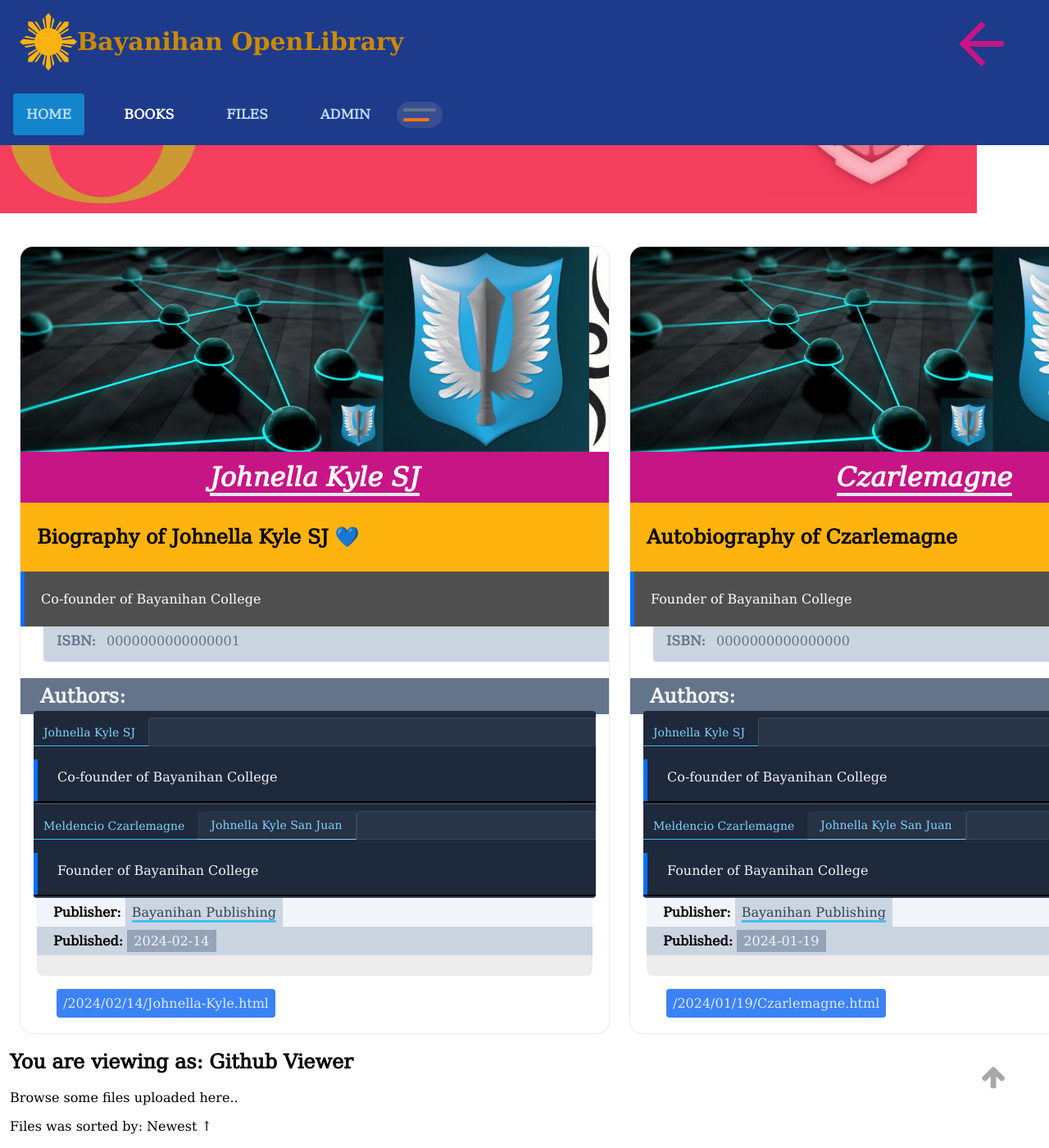
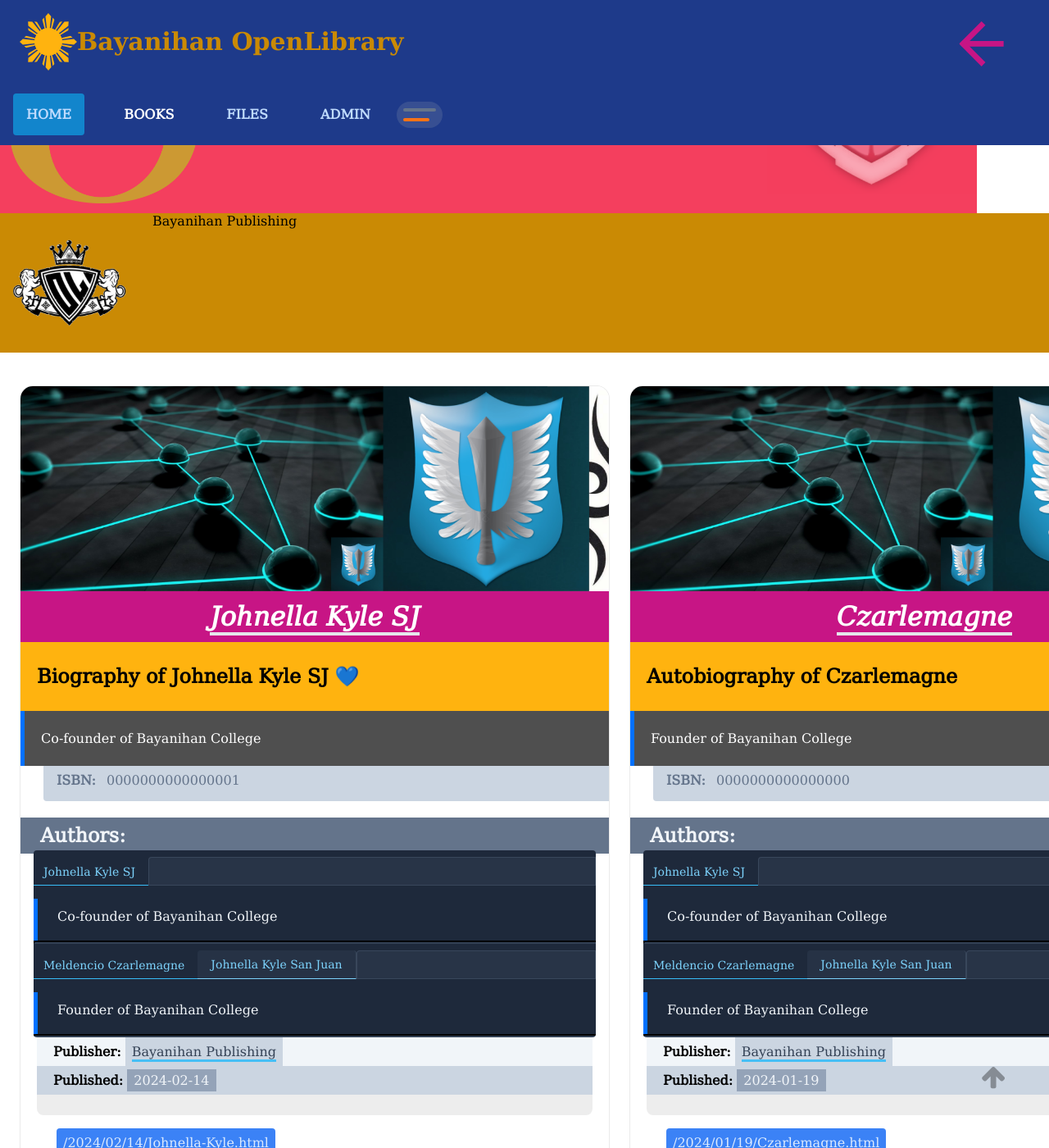
Before and after one commit to jk-sanjuan/jk-sanjuan.github.io, a Jekyll site: the page built from all-in-one.html, in a window 1280 px wide and 1400 px high, scrolled down 785 px. Shown: the whole window at 82% size. Built offline with Jekyll 4.4.1, drawn with Linux system fonts in a browser that asks for light colours.

Commit message:
[0.1.14.1] (books.html, contact-us.html, storage.html)
+ add page header (new + background)

```diff
--- a/_includes/books.html
+++ b/_includes/books.html
@@ -6,7 +6,12 @@
 </style>
 
 <!-- List the available books -->
-<div class="mx-auto">
+<div class="[font-size:2.1rem] bg-yellow-600 py-5 flex h-[97px] page-header">
+  <img src="/assets/images/biomew/OL_BP.png" class="h-[170px] [position:relative] -top-[44px]" alt="OpenLibrary Publishing">
+  <span class="ml-4 mt-[20px]">Bayanihan Publishing</span>
+</div>
+
+<div class="mx-auto mb-6">
   <ul class="flex ml-6">
   {% for post in site.posts %}
     <li>
--- a/_includes/contact-us.html
+++ b/_includes/contact-us.html
@@ -17,10 +17,15 @@
   }
 </style>
 
+<div class="[font-size:2.1rem] bg-yellow-600 py-5 flex h-[97px] page-header">
+  <div class="-mt-[30px] ol-icon bg-sz-128 bg-no-repeat group-hover:[animation:rotation_850ms_ease-in] w-[128px] h-[128px]"></div>
+  <div class="flex items-center [color:burlywood]">Bayanihan OpenLibrary</div>
+</div>
+
 <main class="ml-3">
-  <h1>Bayanihan OpenLibrary</h1>
-  <dl>
-    <dt class="text-[1.2em] font-bold [font-family:sans-serif] roboto-thin">FOUNDER</dt>
+  <dl class="bg-[blanchedalmond] mr-[20px] pb-[12px] founding-box">
+    <dt class="text-[1.2em] font-bold [font-family:sans-serif] roboto-thin bg-[#cecece] p-[20px] -mr-[4px]"
+    >FOUNDER</dt>
     <dd class="pt-3 text-pink-600 font-semibold"><span id="jksj" class="bg-yellow-400 rounded-sm border border-solid p-1
     w-[21ch] text-center inline-block hover:bg-[mediumvioletred] hover:text-white hover:cursor-pointer"></span></dd>
     <dd>
--- a/_includes/storage.html
+++ b/_includes/storage.html
@@ -1,3 +1,9 @@
+<div class="[font-size:2.1rem] bg-yellow-600 py-5 flex h-[97px] page-header">
+  <!---  (OpenLibrary Tron-disk-like Logo) -->
+  <img src="/assets/images/biomew/OL_circle.png" alt="OpenLibrary 1.0" class="h-[128px] [position:relative] -top-[44px]">
+  <span class="ml-4 mt-[9px]">Repository</span>
+</div>
+
 <!-- list all files -->
 <div class="ml-3">
 <!--- Some heading. TODO: add some SEO-featured info here -->
--- a/storage.html
+++ b/storage.html
@@ -3,4 +3,6 @@ layout: base
 title: File Storage
 ---
 
-{% include storage.html %}
+<div class="mt-4">
+  {% include storage.html %}
+</div>
```
Lines whose indentation alone changed are shown as unchanged.
